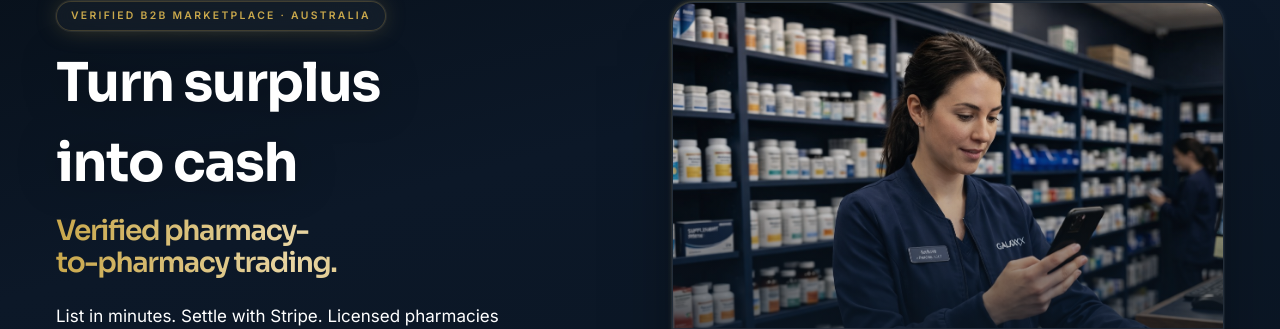
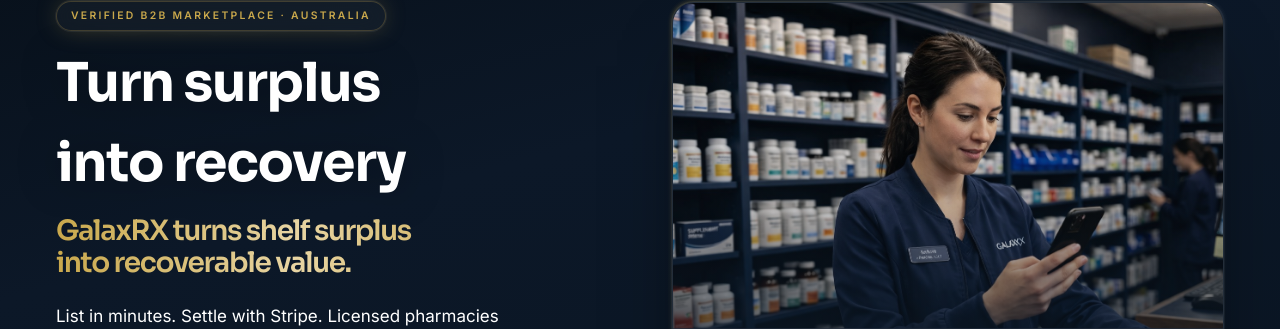
Before and after one commit to galaxrx/galaxrx-marketplace, a Next.js app: page / in a window 1280 px wide. Shown: the part 108-437 px from the top of the page. Built offline with nearby package versions, Linux system fonts and the light colour scheme; no server answers.

Commit message:
Hero: sharpen headline and value-focused supporting copy

```diff
--- a/app/page.tsx
+++ b/app/page.tsx
@@ -269,11 +269,11 @@
                 <span className="block text-white [text-shadow:0_2px_40px_rgba(0,0,0,0.35)]">
                   <span className="flex flex-col gap-y-3 sm:gap-y-3.5 md:gap-y-4">
                     <span className="block leading-[1.18] sm:leading-[1.2]">Turn surplus</span>
-                    <span className="block leading-[1.18] sm:leading-[1.2]">into cash</span>
+                    <span className="block leading-[1.18] sm:leading-[1.2]">into recovery</span>
                   </span>
                 </span>
                 <span className="mt-5 block max-w-xl bg-gradient-to-r from-gold via-[#e8d5a3] to-gold bg-clip-text text-[1.125rem] font-semibold leading-[1.3] text-transparent sm:text-xl md:text-2xl lg:mx-0 lg:text-[1.75rem]">
-                  Verified pharmacy-to-pharmacy trading.
+                  GalaxRX turns shelf surplus into recoverable value.
                 </span>
               </h1>
               <p className="mx-auto mt-6 max-w-xl text-base leading-relaxed text-white/58 sm:text-[1.0625rem] lg:mx-0 lg:max-w-none">
```
